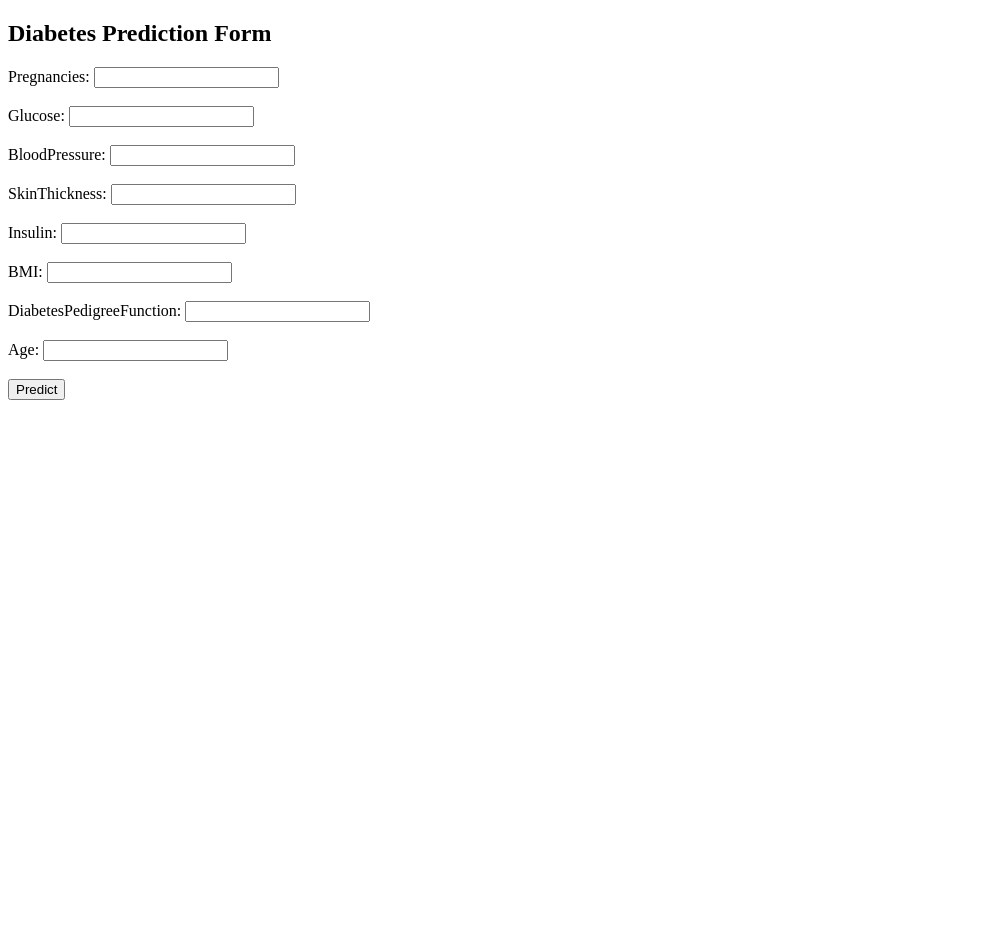
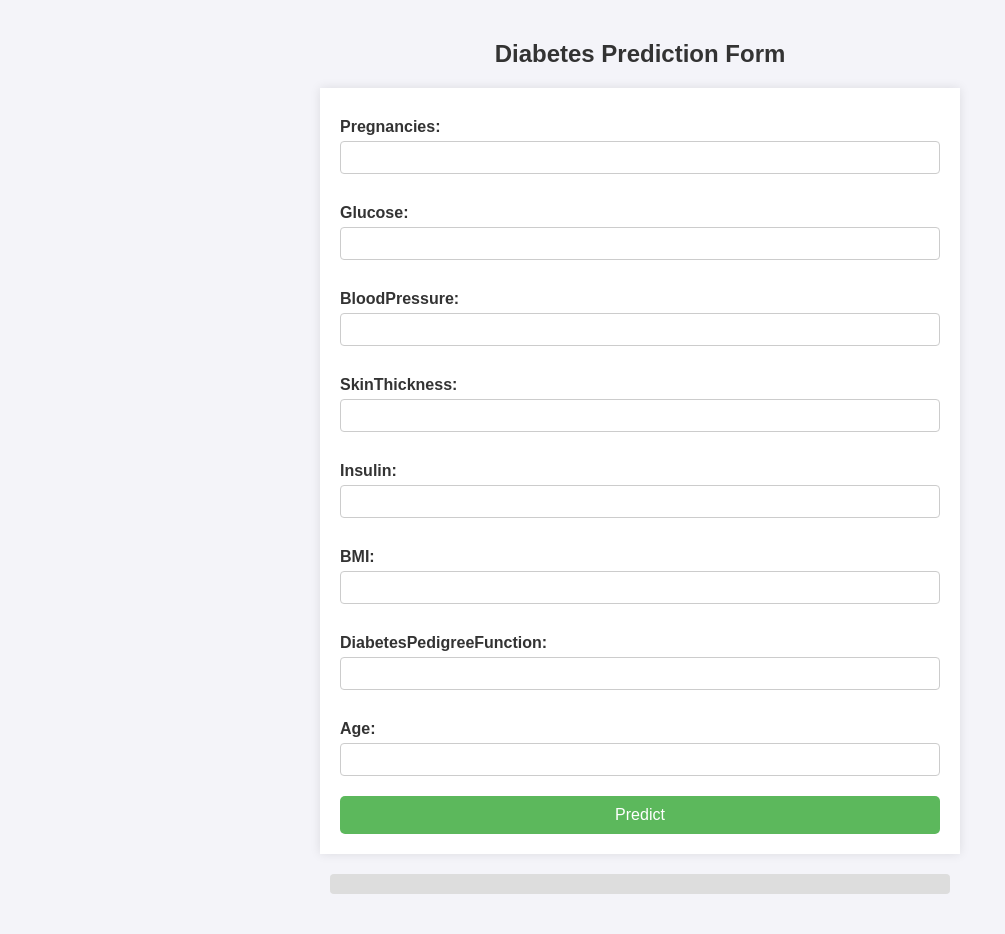
Before and after one commit to Dgasensi/decission_tree, a Flask app: page / in a window 1280 px wide. Shown: the whole page, without its empty margins (0-1005 px from the left). Before the commit the page ends 400 px from the top, so only its background shows below. Run offline with Flask 2, Linux system fonts and the light colour scheme; parts of the project's set-up code (start-up, migrations or seed data) failed here and were passed over.

Commit message:
otro mas

```diff
--- a/requirements.txt
+++ b/requirements.txt
@@ -13,3 +13,5 @@ seaborn>=0.12.2
 sqlalchemy>=1.4.37
 sympy>=1.10.1
 xgboost
+Flask==2.0.1
+gunicorn==20.1.0
--- a/src/templates/form.html
+++ b/src/templates/form.html
@@ -5,35 +5,86 @@
     <meta charset="UTF-8">
     <meta name="viewport" content="width=device-width, initial-scale=1.0">
     <title>Diabetes Prediction</title>
+    <style>
+        body {
+            font-family: 'Arial', sans-serif; /* Fuente más limpia */
+            background-color: #f4f4f9; /* Color de fondo suave */
+            margin: 0;
+            padding: 20px;
+            color: #333;
+        }
+        h2 {
+            text-align: center; /* Centrar el título */
+        }
+        form {
+            max-width: 600px; /* Limita el ancho del formulario */
+            margin: 20px auto; /* Centrar el formulario en la página */
+            padding: 20px;
+            background: white; /* Fondo blanco para el formulario */
+            box-shadow: 0 0 10px rgba(0,0,0,0.1); /* Sombra sutil alrededor del formulario */
+        }
+        label {
+            font-weight: bold; /* Hacer las etiquetas en negrita */
+            margin-top: 10px;
+            display: block; /* Hacer que cada etiqueta tenga su propia línea */
+        }
+        input[type="number"] {
+            width: 100%; /* Ancho completo */
+            padding: 8px;
+            margin-top: 5px; /* Espacio sobre el campo */
+            margin-bottom: 20px; /* Espacio bajo el campo */
+            box-sizing: border-box; /* Border-box model */
+            border: 1px solid #ccc; /* Borde sutil */
+            border-radius: 4px; /* Bordes redondeados */
+        }
+        input[type="submit"] {
+            background-color: #5cb85c; /* Color de fondo verde */
+            color: white;
+            padding: 10px 15px;
+            border: none;
+            border-radius: 5px;
+            cursor: pointer; /* Cursor tipo puntero */
+            width: 100%;
+            font-size: 16px;
+        }
+        input[type="submit"]:hover {
+            background-color: #4cae4c; /* Cambiar el color al pasar el mouse */
+        }
+        #prediction-result {
+            max-width: 600px;
+            margin: 20px auto;
+            text-align: center;
+            padding: 10px;
+            background: #ddd;
+            border-radius: 4px;
+        }
+    </style>
 </head>
 <body>
     <h2>Diabetes Prediction Form</h2>
     <form action="/predict" method="post">
         <label for="Pregnancies">Pregnancies:</label>
-        <input type="number" id="Pregnancies" name="Pregnancies"><br><br>
-                <label for="Glucose">Glucose:</label>
-        <input type="number" id="Glucose" name="Glucose"><br><br>
+        <input type="number" id="Pregnancies" name="Pregnancies">
+        <label for="Glucose">Glucose:</label>
+        <input type="number" id="Glucose" name="Glucose">
         <label for="BloodPressure">BloodPressure:</label>
-        <input type="number" id="BloodPressure" name="BloodPressure"><br><br>
+        <input type="number" id="BloodPressure" name="BloodPressure">
         <label for="SkinThickness">SkinThickness:</label>
-        <input type="number" id="SkinThickness" name="SkinThickness"><br><br>
+        <input type="number" id="SkinThickness" name="SkinThickness">
         <label for="Insulin">Insulin:</label>
-        <input type="number" id="Insulin" name="Insulin"><br><br>
+        <input type="number" id="Insulin" name="Insulin">
         <label for="BMI">BMI:</label>
-        <input type="number" id="BMI" name="BMI"><br><br>
+        <input type="number" id="BMI" name="BMI">
         <label for="DiabetesPedigreeFunction">DiabetesPedigreeFunction:</label>
-        <input type="number" id="DiabetesPedigreeFunction" name="DiabetesPedigreeFunction"><br><br>
+        <input type="number" id="DiabetesPedigreeFunction" name="DiabetesPedigreeFunction">
         <label for="Age">Age:</label>
-        <input type="number" id="Age" name="Age"><br><br>
-        <!-- Añadir campos adicionales para cada característica que necesites -->
+        <input type="number" id="Age" name="Age">
         <input type="submit" value="Predict">
     </form>
-    <!-- Después del formulario en tu archivo form.html -->
     <div id="prediction-result">
     {% if response %}
         <p>Resultado de la predicción: {{ response }}</p>
     {% endif %}
     </div>
-
 </body>
 </html>
--- a/src/wsgi.py
+++ b/src/wsgi.py
@@ -1,4 +1,6 @@
-from app import diabetes_predictorrrr
+import os
+from diabetes_predictorrrr import app
 
 if __name__ == "__main__":
-    app.run()
+    port = int(os.environ.get('PORT', 5000))
+    app.run(host='0.0.0.0', port=port)
```
Also changed, not shown: src/render.yaml (added, +7 -0 lines).
